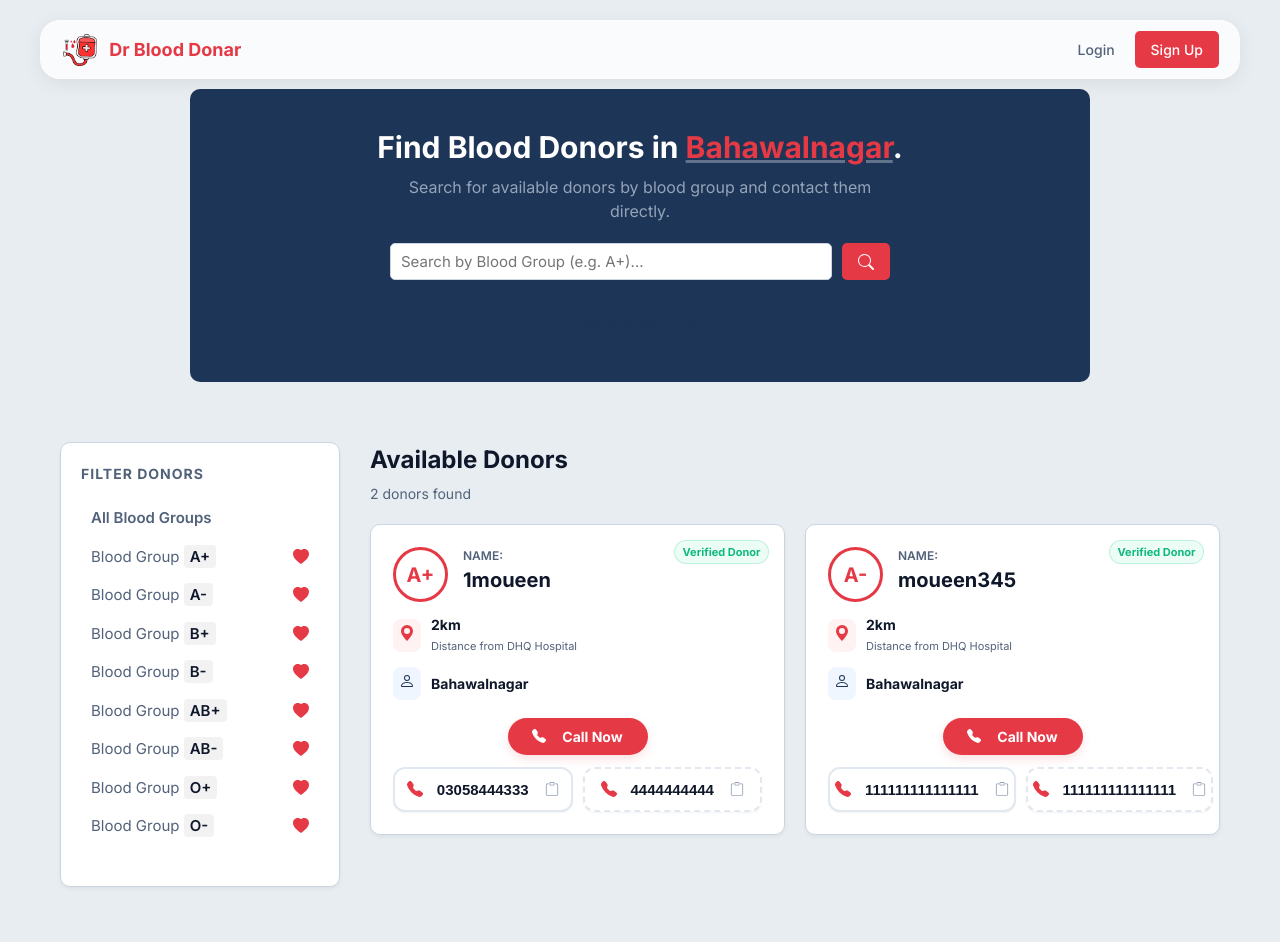
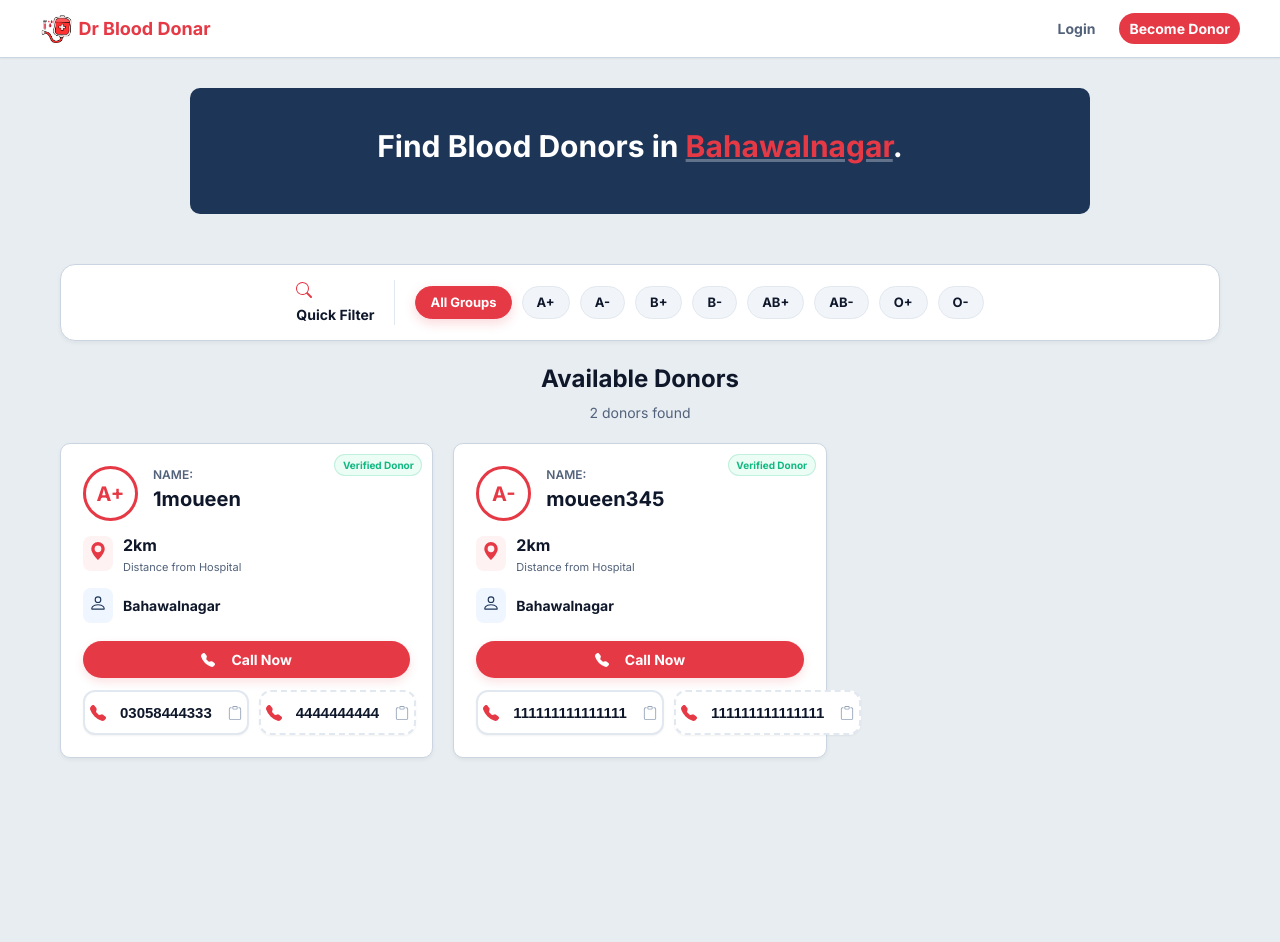
Before and after one commit to Moueen-Togarvi/Blood-Donataion, a Django app: page / in a window 1280 px wide. After the commit the page ends 758 px from the top, so only its background shows below. Run offline with Django 3.2, Linux system fonts and the light colour scheme; data comes from the database, SQL or seed files in the repository; both versions use the stored data as it was after the commit.

Commit message:
update ui ux design

```diff
--- a/DrBloodDonar-master/base/templates/base/feed_component.html
+++ b/DrBloodDonar-master/base/templates/base/feed_component.html
@@ -2,7 +2,7 @@
     {% for donor in donors %}
     <div class="card" style="margin-bottom:0;position:relative;padding:2.2rem;">
         <span class="badge badge--green"
-            style="position:absolute;top:1.5rem;right:1.5rem;font-size:1.1rem;border:1px solid rgba(16,185,129,0.2);font-weight:700;">Verified
+            style="position:absolute;top:1rem;right:1rem;font-size:1rem;border:1px solid rgba(16,185,129,0.2);font-weight:700;">Verified
             Donor</span>
         <div class="request-card" style="align-items:flex-start;gap:1.5rem;flex-direction:column;">
             <div style="display:flex;gap:1.5rem;width:100%;">
@@ -24,26 +24,25 @@
                     <div
                         style="display: flex; align-items: flex-start; gap: 1rem; font-size: 1.4rem; color: var(--color-text-main);">
                         <div
-                            style="background: #FEF2F2; padding: 6px; border-radius: 8px; color: var(--color-primary); margin-top: 2px;">
-                            <svg width="16" height="16" fill="currentColor" viewBox="0 0 16 16">
+                            style="background: #FEF2F2; padding: 6px; border-radius: 8px; color: var(--color-primary);">
+                            <svg width="18" height="18" fill="currentColor" viewBox="0 0 16 16">
                                 <path
                                     d="M8 16s6-5.686 6-10A6 6 0 0 0 2 6c0 4.314 6 10 6 10zm0-7a3 3 0 1 1 0-6 3 3 0 0 1 0 6z" />
                             </svg>
                         </div>
                         <div>
-                            <span style="font-weight: 800; display: block; line-height: 1.2;">
+                            <span style="font-weight: 800; display: block; line-height: 1.2; font-size: 1.6rem;">
                                 {% if donor.hospital_distance %}{{ donor.hospital_distance }}{% else %}Near DHQ
                                 Hospital{% endif %}
                             </span>
-                            <span style="color:var(--color-text-muted);font-size:1.1rem;">Distance from DHQ
-                                Hospital</span>
+                            <span style="color:var(--color-text-muted);font-size:1.1rem;">Distance from Hospital</span>
                         </div>
                     </div>
                     <div
                         style="display: flex; align-items: center; gap: 1rem; font-size: 1.4rem; color: var(--color-text-main);">
                         <div
                             style="background: #EFF6FF; padding: 6px; border-radius: 8px; color: var(--color-secondary);">
-                            <svg width="16" height="16" fill="currentColor" viewBox="0 0 16 16">
+                            <svg width="18" height="18" fill="currentColor" viewBox="0 0 16 16">
                                 <path
                                     d="M8 8a3 3 0 1 0 0-6 3 3 0 0 0 0 6zm2-3a2 2 0 1 1-4 0 2 2 0 0 1 4 0zm4 8c0 1-1 1-1 1H3s-1 0-1-1 1-4 6-4 6 3 6 4zm-1-.004c-.001-.246-.154-.986-.832-1.664C11.516 10.68 10.289 10 8 10c-2.29 0-3.516.68-4.168 1.332-.678.678-.83 1.418-.832 1.664h10z" />
                             </svg>
@@ -51,7 +50,7 @@
                         <span style="font-weight: 800;">{{donor.city}}</span>
                     </div>
                 </div>
-                <div style="display: flex; flex-direction: column; gap: 1.2rem; align-items: center;">
+                <div style="display: flex; flex-direction: column; gap: 1.2rem;">
                     {% if donor.phone_number %}
                     <a href="tel:{{donor.phone_number}}" class="btn btn--primary"
                         style="width: auto; min-width: 140px; justify-content: center; font-weight: 800; border-radius: 5rem; font-size: 1.4rem; padding: 0.8rem 2rem; box-shadow: 0 4px 10px rgba(230, 57, 70, 0.15);">
--- a/DrBloodDonar-master/base/templates/base/home.html
+++ b/DrBloodDonar-master/base/templates/base/home.html
@@ -8,23 +8,6 @@
     <h1>Find Blood Donors in <span
         style="color: var(--color-primary); text-decoration: underline; text-decoration-color: rgba(255,255,255,0.3);">Bahawalnagar</span>.
     </h1>
-    <p>Search for available donors by blood group and contact them directly.</p>
-
-    <!-- Search Bar -->
-    <form action="{% url 'home' %}" method="GET"
-      style="max-width: 500px; margin: 0 auto 2rem; display: flex; gap: 1rem;">
-      <input type="text" name="q" placeholder="Search by Blood Group (e.g. A+)..." class="form-input" style="flex: 1;">
-      <button type="submit" class="btn btn--primary">
-        <svg xmlns="http://www.w3.org/2000/svg" width="16" height="16" fill="currentColor" viewBox="0 0 16 16">
-          <path
-            d="M11.742 10.344a6.5 6.5 0 1 0-1.397 1.398h-.001c.03.04.062.078.098.115l3.85 3.85a1 1 0 0 0 1.415-1.414l-3.85-3.85a1.007 1.007 0 0 0-.115-.1zM12 6.5a5.5 5.5 0 1 1-11 0 5.5 5.5 0 0 1 11 0z" />
-        </svg>
-      </button>
-    </form>
-
-    {% if not request.user.is_authenticated %}
-    <a href="{% url 'register' %}" class="btn btn--secondary" style="font-size: 1.6rem;">Register as Donor</a>
-    {% endif %}
   </section>
 
   <div class="layout-grid">
@@ -35,8 +18,8 @@
 
     <!-- Main Feed -->
     <div class="feed-section">
-      <div class="card__header" style="margin-bottom: 2rem;">
-        <div>
+      <div class="card__header" style="margin-bottom: 2rem; text-align: center; justify-content: center;">
+        <div style="width: 100%;">
           <h2 style="font-size: 2.4rem; font-weight: 700; color: var(--color-text-main); margin-bottom: 0.5rem;">
             Available Donors</h2>
           <p style="color: var(--color-text-muted); font-size: 1.4rem;">{{donor_count}} donors found</p>
--- a/DrBloodDonar-master/base/templates/base/topics_component.html
+++ b/DrBloodDonar-master/base/templates/base/topics_component.html
@@ -1,25 +1,31 @@
 <div class="topics">
-    <div class="card" style="position: sticky; top: 10rem;">
-        <div class="card__header">
-            <h3
-                style="font-size: 1.4rem; font-weight: 700; color: var(--color-text-muted); text-transform: uppercase; letter-spacing: 1px;">
-                Filter Donors</h3>
-        </div>
-
-        <div class="filter-group">
-            <a href="{% url 'home' %}" class="filter-link active" style="font-weight: 600;">All Blood Groups</a>
-
-            {% for group in blood_groups %}
-            <a href="{% url 'home' %}?q={{group|urlencode}}" class="filter-link"
-                style="display: flex; justify-content: space-between; align-items: center;">
-                <span>Blood Group <span class="detail-highlight">{{group}}</span></span>
+    <div class="card" style="padding: 1.5rem 2rem; border-radius: 1.5rem; margin-bottom: 0;">
+        <div style="display: flex; align-items: center; justify-content: center; flex-wrap: wrap; gap: 2rem;">
+            <div style="display: flex; align-items: center; gap: 0.8rem; border-right: 1px solid #e2e8f0; padding-right: 2rem;"
+                class="mbl-hide">
                 <svg xmlns="http://www.w3.org/2000/svg" width="16" height="16" fill="var(--color-primary)"
                     viewBox="0 0 16 16">
-                    <path fill-rule="evenodd"
-                        d="M8 1.314C12.438-3.248 23.534 4.735 8 15-7.534 4.736 3.562-3.248 8 1.314z" />
+                    <path
+                        d="M11.742 10.344a6.5 6.5 0 1 0-1.397 1.398h-.001c.03.04.062.078.098.115l3.85 3.85a1 1 0 0 0 1.415-1.414l-3.85-3.85a1.007 1.007 0 0 0-.115-.1zM12 6.5a5.5 5.5 0 1 1-11 0 5.5 5.5 0 0 1 11 0z" />
                 </svg>
-            </a>
-            {% endfor %}
+                <h3 style="font-size: 1.4rem; font-weight: 800; color: var(--color-text-main); white-space: nowrap;">
+                    Quick Filter</h3>
+            </div>
+
+            <div class="filter-pills" style="padding: 0;">
+                <a href="{% url 'home' %}" class="filter-pill {% if not request.GET.q %}active{% endif %}"
+                    style="padding: 0.6rem 1.4rem; font-size: 1.3rem;">
+                    All Groups
+                </a>
+
+                {% for group in blood_groups %}
+                <a href="{% url 'home' %}?q={{group|urlencode}}"
+                    class="filter-pill {% if request.GET.q == group %}active{% endif %}"
+                    style="padding: 0.6rem 1.4rem; font-size: 1.3rem;">
+                    {{group}}
+                </a>
+                {% endfor %}
+            </div>
         </div>
     </div>
 </div>
--- a/DrBloodDonar-master/static/styles/style.css
+++ b/DrBloodDonar-master/static/styles/style.css
@@ -164,23 +164,35 @@ img {
    Layout: Navbar
    ============================ */
 .navbar {
-  background-color: rgba(255, 255, 255, 0.75);
-  backdrop-filter: blur(12px);
-  -webkit-backdrop-filter: blur(12px);
-  border: 1px solid rgba(255, 255, 255, 0.4);
+  background-color: var(--color-surface);
+  border: 1px solid var(--color-border);
   position: sticky;
-  top: 2rem;
-  z-index: 50;
-  padding: 1rem 2rem;
-  box-shadow: 0 4px 20px -1px rgba(0, 0, 0, 0.08);
-  /* Stronger shadow for floating effect */
-  max-width: var(--container-width);
-  margin: 0 auto 2rem auto;
-  /* Center visually */
-  border-radius: 2rem;
-  /* Rounded pill shape */
+  top: 1rem;
+  z-index: 1000;
+  padding: 1rem 1.5rem;
+  box-shadow: var(--shadow-sm);
   width: 95%;
-  /* Responsive width */
+  margin: 1rem auto 1.5rem auto;
+  border-radius: 1.5rem;
+}
+
+@media (min-width: 900px) {
+  .navbar {
+    top: 0;
+    border-radius: 0;
+    width: 100%;
+    margin: 0 0 2rem 0;
+    border: none;
+    border-bottom: 1px solid var(--color-border);
+    background-color: var(--color-surface);
+    backdrop-filter: none;
+  }
+
+  .navbar__container {
+    max-width: var(--container-width);
+    margin: 0 auto;
+    padding: 0 2rem;
+  }
 }
 
 .navbar__container {
@@ -208,23 +220,53 @@ img {
 .navbar__actions {
   display: flex;
   align-items: center;
-  gap: 2rem;
+  gap: 1.5rem;
+}
+
+.btn--mini {
+  padding: 0.5rem 1rem;
+  font-size: 1.1rem !important;
+  font-weight: 700;
+  border-radius: 5rem;
+}
+
+.mbl-toggle {
+  display: none;
+  background: none;
+  border: none;
+  color: var(--color-primary);
+  cursor: pointer;
+  align-items: center;
+  justify-content: center;
+}
+
+.mbl-hide {
+  display: block;
+}
+
+@media (min-width: 900px) {
+  .mbl-toggle {
+    display: none !important;
+  }
+
+  .mbl-hide {
+    display: block !important;
+  }
+
+  .btn--mini {
+    font-size: 1.4rem !important;
+    padding: 0.8rem 1.6rem;
+  }
 }
 
 /* ============================
    Layout: Grid System
    ============================ */
 .layout-grid {
-  display: grid;
-  grid-template-columns: 28rem 1fr;
-  gap: 3rem;
-  padding: 3rem 0;
-}
-
-@media (max-width: 900px) {
-  .layout-grid {
-    grid-template-columns: 1fr;
-  }
+  display: flex;
+  flex-direction: column;
+  gap: 2rem;
+  padding: 2rem 0;
 }
 
 /* ============================
@@ -236,10 +278,18 @@ img {
   border: 1px solid var(--color-border);
   padding: 2rem;
   box-shadow: 0 2px 4px rgba(0, 0, 0, 0.05);
-  /* Softer but visible shadow */
-  margin-bottom: 2.5rem;
-  /* Explicit separation */
+  margin-bottom: 1.5rem;
   transition: transform 0.2s, box-shadow 0.2s;
+}
+
+@media (max-width: 600px) {
+  .card {
+    border-radius: 0;
+    border-left: none;
+    border-right: none;
+    margin-bottom: 1rem;
+    padding: 1.5rem;
+  }
 }
 
 .card:hover {
@@ -350,6 +400,13 @@ img {
   margin-right: auto;
 }
 
+@media (max-width: 600px) {
+  .hero {
+    display: none;
+    /* Hide on mobile to prioritize donor list */
+  }
+}
+
 .hero h1 {
   font-size: 3rem;
   /* Slightly smaller */
@@ -404,14 +461,52 @@ img {
   margin: 4rem auto;
 }
 
-/* Sidebar Filters */
+/* Sidebar Filters (Now Filter Bar) */
 .filter-section {
   position: sticky;
   top: 8rem;
+  z-index: 900;
 }
 
 .filter-group {
   margin-bottom: 2rem;
+}
+
+.filter-pills {
+  display: flex;
+  flex-wrap: wrap;
+  gap: 1rem;
+  padding: 0.5rem 0;
+  justify-content: center;
+  /* Centering pills */
+}
+
+.filter-pill {
+  display: inline-flex;
+  align-items: center;
+  padding: 0.8rem 1.6rem;
+  background-color: #F1F5F9;
+  border: 1px solid #E2E8F0;
+  border-radius: 5rem;
+  color: var(--color-text-main);
+  font-size: 1.4rem;
+  font-weight: 700;
+  cursor: pointer;
+  transition: all 0.2s;
+  white-space: nowrap;
+}
+
+.filter-pill:hover {
+  background-color: #E2E8F0;
+  border-color: #CBD5E1;
+  color: var(--color-primary);
+}
+
+.filter-pill.active {
+  background-color: var(--color-primary);
+  border-color: var(--color-primary);
+  color: white;
+  box-shadow: 0 4px 12px rgba(230, 57, 70, 0.2);
 }
 
 .filter-link {
--- a/DrBloodDonar-master/templates/navbar.html
+++ b/DrBloodDonar-master/templates/navbar.html
@@ -1,30 +1,72 @@
 {% load static %}
 <nav class="navbar">
     <div class="container navbar__container">
-        <a href="{% url 'home' %}" class="navbar__logo">
-            <img src="{% static 'images/logo.png' %}" alt="Logo">
-            Dr Blood Donar
+        <a href="{% url 'home' %}" class="navbar__logo" style="gap: 0.5rem;">
+            <img src="{% static 'images/logo.png' %}" alt="Logo" style="height: 2.8rem;">
+            <span class="mbl-hide">Dr Blood Donar</span>
         </a>
 
-        <div class="navbar__actions">
+        <div class="navbar__actions" style="gap: 0.8rem;">
             {% if request.user.is_authenticated %}
-            <a href="{% url 'update-user' %}" class="btn btn--primary">
-                <svg xmlns="http://www.w3.org/2000/svg" width="16" height="16" fill="currentColor" viewBox="0 0 16 16"
-                    style="margin-right: 5px;">
-                    <path
-                        d="M8 8a3 3 0 1 0 0-6 3 3 0 0 0 0 6zm2-3a2 2 0 1 1-4 0 2 2 0 0 1 4 0zm4 8c0 1-1 1-1 1H3s-1 0-1-1 1-4 6-4 6 3 6 4zm-1-.004c-.001-.246-.154-.986-.832-1.664C11.516 10.68 10.289 10 8 10c-2.29 0-3.516.68-4.168 1.332-.678.678-.83 1.418-.832 1.664h10z" />
+            <!-- Small Logout -->
+            <a href="{% url 'logout' %}" class="btn btn--primary btn--mini"
+                style="background-color: #64748b; font-size: 1rem; padding: 0.4rem 0.8rem;">Logout</a>
+
+            <a href="{% url 'user-profile' request.user.id %}" class="avatar-link" title="Profile">
+                <img src="{% static 'images/avatar.svg' %}" alt="User Avatar" class="avatar"
+                    style="width: 2.8rem; height: 2.8rem;">
+            </a>
+            {% else %}
+            <a href="{% url 'login' %}" class="btn btn--text btn--mini" style="font-size: 1.1rem;">Login</a>
+            <a href="{% url 'register' %}" class="btn btn--primary btn--mini"
+                style="font-size: 1rem; padding: 0.5rem 1rem;">Become Donor</a>
+            {% endif %}
+
+            <!-- Simple Toggle -->
+            <button class="mbl-toggle" onclick="toggleMenu()"
+                style="display: flex; align-items: center; justify-content: center; width: 3.2rem; height: 3.2rem; background: #f1f5f9; border-radius: 0.8rem;">
+                <svg width="20" height="20" fill="currentColor" viewBox="0 0 16 16">
+                    <path fill-rule="evenodd"
+                        d="M2.5 12a.5.5 0 0 1 .5-.5h10a.5.5 0 0 1 0 1H3a.5.5 0 0 1-.5-.5zm0-4a.5.5 0 0 1 .5-.5h10a.5.5 0 0 1 0 1H3a.5.5 0 0 1-.5-.5zm0-4a.5.5 0 0 1 .5-.5h10a.5.5 0 0 1 0 1H3a.5.5 0 0 1-.5-.5z" />
                 </svg>
-                Edit Donor Profile
-            </a>
-            <a href="{% url 'user-profile' request.user.id %}" class="avatar-link" title="Profile">
-                <img src="{% static 'images/avatar.svg' %}" alt="User Avatar" class="avatar avatar--sm">
-            </a>
-            <a href="{% url 'logout' %}" class="btn btn--primary"
-                style="background-color: var(--color-primary); color: white;">Logout</a>
-            {% else %}
-            <a href="{% url 'login' %}" class="btn btn--text">Login</a>
-            <a href="{% url 'register' %}" class="btn btn--primary">Sign Up</a>
-            {% endif %}
+            </button>
         </div>
     </div>
+
+    <!-- Simple Collapsible Menu (Inside Navbar) -->
+    <div id="mblMenu"
+        style="display: none; padding: 1.5rem; background: white; border-top: 1px solid #e2e8f0; flex-direction: column; gap: 1rem;">
+        <a href="{% url 'home' %}"
+            style="font-size: 1.5rem; font-weight: 700; color: var(--color-text-main); padding: 0.5rem 1rem; border-radius: 0.5rem;">Home</a>
+        {% if request.user.is_authenticated %}
+        <a href="{% url 'user-profile' request.user.id %}"
+            style="font-size: 1.5rem; font-weight: 700; color: var(--color-text-main); padding: 0.5rem 1rem; border-radius: 0.5rem;">My
+            Profile</a>
+        <a href="{% url 'update-user' %}"
+            style="font-size: 1.5rem; font-weight: 700; color: var(--color-text-main); padding: 0.5rem 1rem; border-radius: 0.5rem;">Edit
+            Profile</a>
+        <hr style="border: 0; border-top: 1px solid #f1f5f9;">
+        <a href="{% url 'logout' %}"
+            style="font-size: 1.5rem; font-weight: 700; color: var(--color-primary); padding: 0.5rem 1rem; border-radius: 0.5rem;">Logout</a>
+        {% else %}
+        <a href="{% url 'login' %}"
+            style="font-size: 1.5rem; font-weight: 700; color: var(--color-text-main); padding: 0.5rem 1rem; border-radius: 0.5rem;">Login</a>
+        <a href="{% url 'register' %}"
+            style="font-size: 1.5rem; font-weight: 700; color: var(--color-primary); padding: 0.5rem 1rem; border-radius: 0.5rem;">Become
+            a Donor</a>
+        {% endif %}
+    </div>
 </nav>
+
+
+
+<script>
+    function toggleMenu() {
+        const menu = document.getElementById('mblMenu');
+        if (menu.style.display === 'flex') {
+            menu.style.display = 'none';
+        } else {
+            menu.style.display = 'flex';
+        }
+    }
+</script>
```
Also changed, not shown: DrBloodDonar-master/db.sqlite3.
